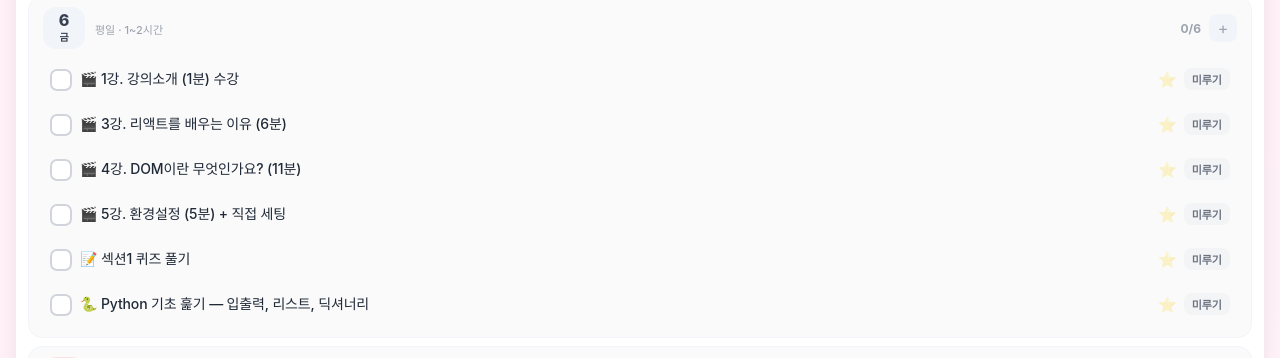
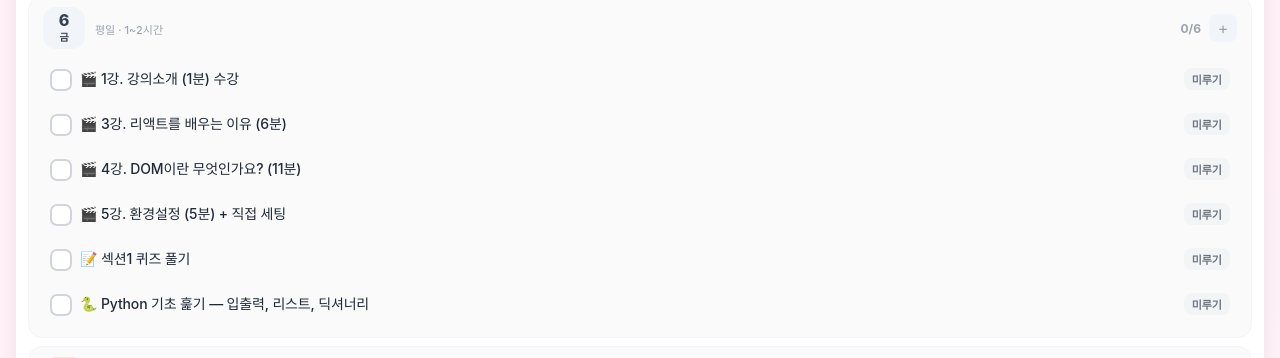
Before and after one commit to MIOsGIT/Checklist-2026, a React (Vite) app: page / in a window 1280 px wide. Shown: the part 442-800 px from the top of the page. Built offline with nearby package versions, Linux system fonts and the light colour scheme; a web font is replaced by a local one.

Commit message:
중요 표시 수정

```diff
--- a/src/App.jsx
+++ b/src/App.jsx
@@ -643,7 +643,7 @@ export default function App() {
                                   {/* 버튼들 */}
                                   <div style={{display:"flex",gap:4,flexShrink:0,alignItems:"center"}}>
                                     {/* ⭐ 중요 토글 */}
-                                    {!reorderMode&&<button onClick={()=>toggleImportant(task.id)} style={{border:"none",background:"transparent",fontSize:15,cursor:"pointer",padding:"2px 3px",opacity:important[task.id]?1:0.25,transition:"all 0.15s",lineHeight:1}} title="중요 표시">⭐</button>}
+                                    {!reorderMode&&isCustom&&<button onClick={()=>toggleImportant(task.id)} style={{border:"none",background:"transparent",fontSize:15,cursor:"pointer",padding:"2px 3px",opacity:important[task.id]?1:0.25,transition:"all 0.15s",lineHeight:1}} title="중요 표시">⭐</button>}
                                     {isCustom&&(
                                       <button onClick={()=>deleteCustomTask(day,task.id)} style={{border:"none",background:"#fee2e2",color:"#ef4444",borderRadius:8,padding:"3px 7px",fontSize:11,fontWeight:700,cursor:"pointer"}}>삭제</button>
                                     )}
```
